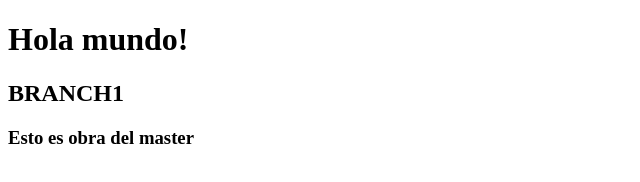
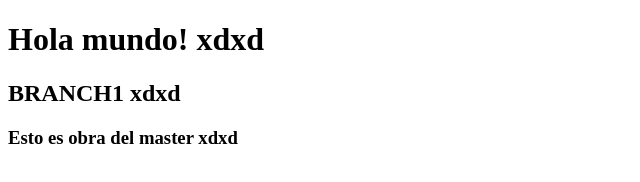
Before and after one commit to MPCHCreator/gitDou, a plain HTML site: page index.html in a window 1280 px wide. Shown: the whole page, without its empty margins (0-640 px from the left). Drawn offline with Linux system fonts and the light colour scheme.

Commit message:
Agregamos mas cosas

```diff
--- a/index.html
+++ b/index.html
@@ -6,8 +6,8 @@
     <title>Document</title>
 </head>
 <body>
-    <h1>Hola mundo!</h1>
-    <h2> BRANCH1 </h2>
-    <h3>Esto es obra del master</h3>
+    <h1>Hola mundo! xdxd</h1>
+    <h2> BRANCH1 xdxd</h2>
+    <h3>Esto es obra del master xdxd</h3>
 </body>
 </html>
```
